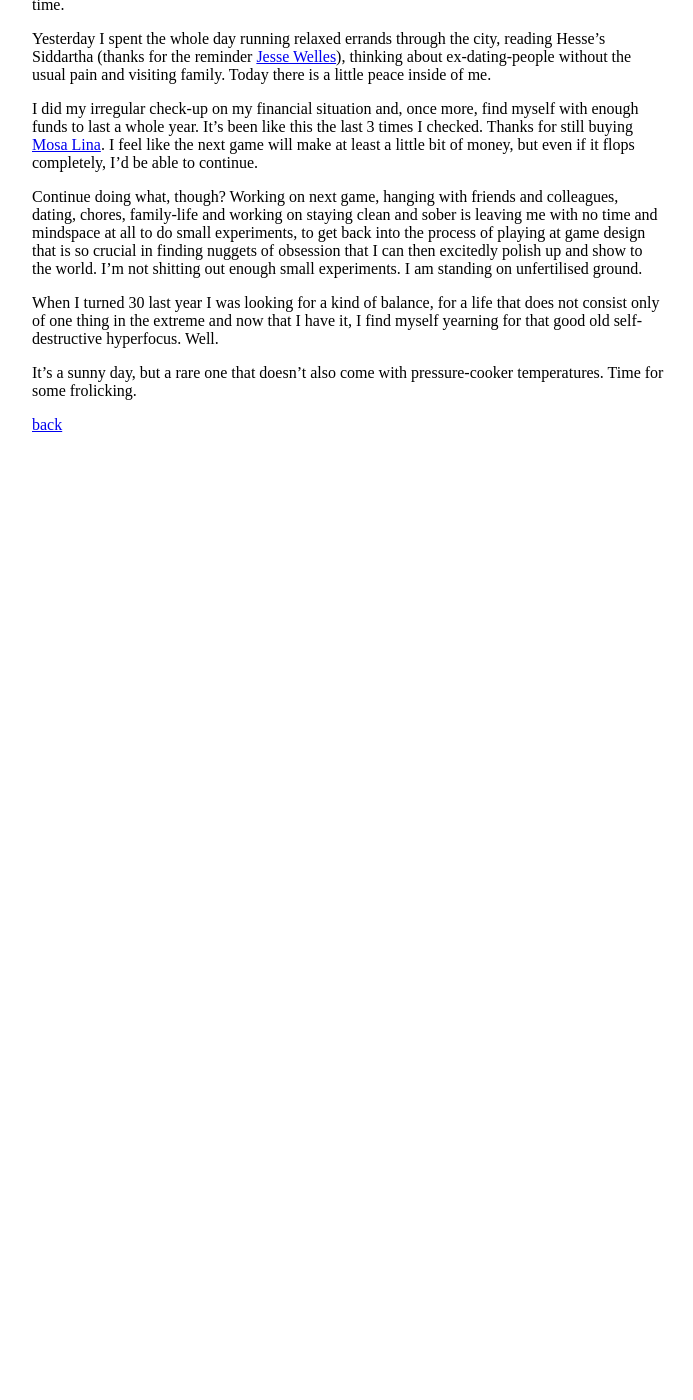
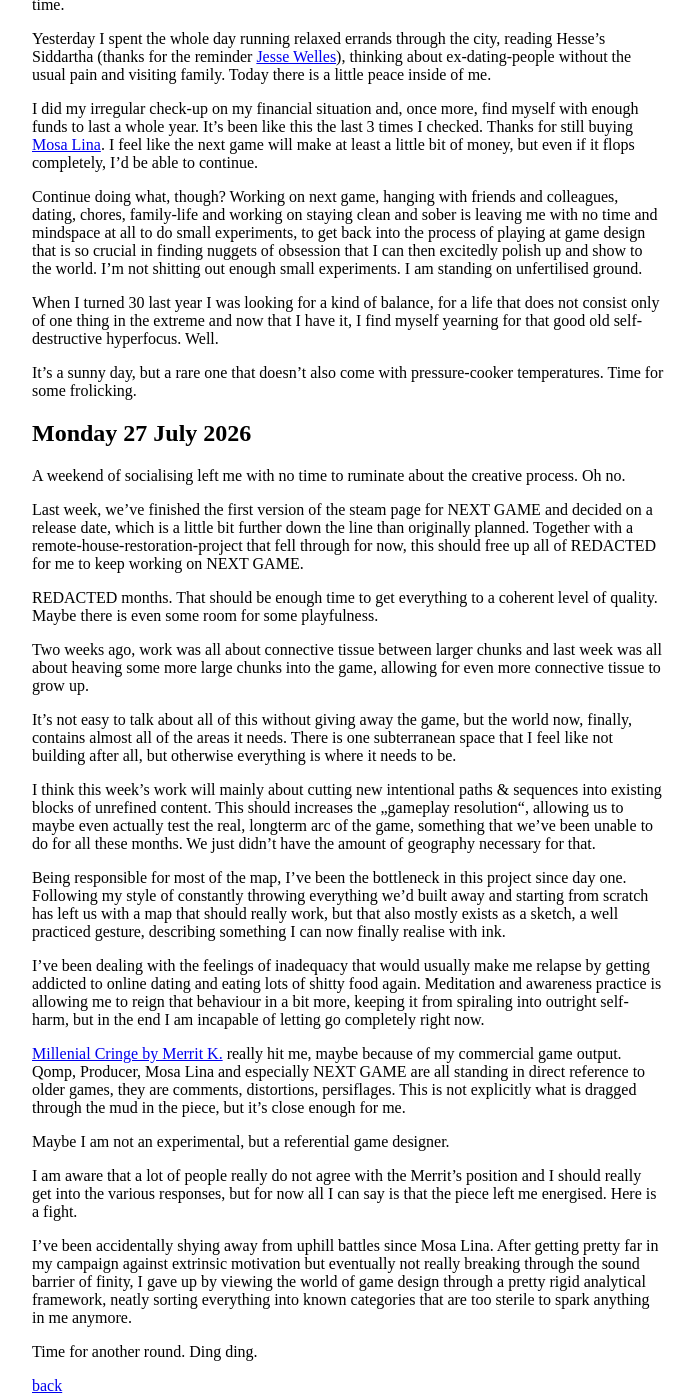
Before and after one commit to stuffedwombat/stuffedwombat.github.io, a Jekyll site: the page built from weekendblog.md, in a window 1280 px wide and 1400 px high, scrolled down 3001 px. Shown: the whole window, without its empty margins (292-985 px from the left). Built offline with Jekyll 4.4.1, drawn with Linux system fonts in a browser that asks for light colours; our own code applies the rules of GitHub Pages for plain Markdown files; comment, search, counter and statistics services are not loaded; before the commit the page ends 3455 px from its top, so only the background shows below that.

Commit message:
Update weekendblog.md

```diff
--- a/weekendblog.md
+++ b/weekendblog.md
@@ -103,4 +103,34 @@ When I turned 30 last year I was looking for a kind of balance, for a life that
 
 It's a sunny day, but a rare one that doesn't also come with pressure-cooker temperatures. Time for some frolicking.
 
+
+## Monday 27 July 2026
+
+A weekend of socialising left me with no time to ruminate about the creative process. Oh no.
+
+Last week, we've finished the first version of the steam page for NEXT GAME and decided on a release date, which is a little bit further down the line than originally planned. Together with a remote-house-restoration-project that fell through for now, this should free up all of REDACTED for me to keep working on NEXT GAME.
+
+REDACTED months. That should be enough time to get everything to a coherent level of quality. Maybe there is even some room for some playfulness.
+
+Two weeks ago, work was all about connective tissue between larger chunks and last week was all about heaving some more large chunks into the game, allowing for even more connective tissue to grow up.
+
+It's not easy to talk about all of this without giving away the game, but the world now, finally, contains almost all of the areas it needs. There is one subterranean space that I feel like not building after all, but otherwise everything is where it needs to be.
+
+I think this week's work will mainly about cutting new intentional paths & sequences into existing blocks of unrefined content. This should increases the „gameplay resolution“, allowing us to maybe even actually test the real, longterm arc of the game, something that we've been unable to do for all these months. We just didn't have the amount of geography necessary for that.
+
+Being responsible for most of the map, I've been the bottleneck in this project since day one. Following my style of constantly throwing everything we'd built away and starting from scratch has left us with a map that should really work, but that also mostly exists as a sketch, a well practiced gesture, describing something I can now finally realise with ink.
+
+I've been dealing with the feelings of inadequacy that would usually make me relapse by getting addicted to online dating and eating lots of shitty food again. Meditation and awareness practice is  allowing me to reign that behaviour in a bit more, keeping it from spiraling into outright self-harm, but in the end I am incapable of letting go completely right now.
+
+[Millenial Cringe by Merrit K.](https://www.patreon.com/merrittk/posts/millennial-164275916) really hit me, maybe because of  my commercial game output. Qomp, Producer, Mosa Lina and especially NEXT GAME are all standing in direct reference to older games, they are comments, distortions, persiflages. This is not explicitly what is dragged through the mud in the piece, but it's close enough for me.
+
+Maybe I am not an experimental, but a referential game designer.
+
+I am aware that a lot of people really do not agree with the Merrit's position and I should really get into the various responses, but for now all I can say is that the piece left me energised. Here is a fight.
+
+I've been accidentally shying away from uphill battles since Mosa Lina. After getting pretty far in my campaign against extrinsic motivation but eventually not really breaking through the sound barrier of finity, I gave up by viewing the world of game design through a pretty rigid analytical framework, neatly sorting everything into known categories that are too sterile to spark anything in me anymore.
+
+
+Time for another round. Ding ding.
+
 [back](thinking)
```
